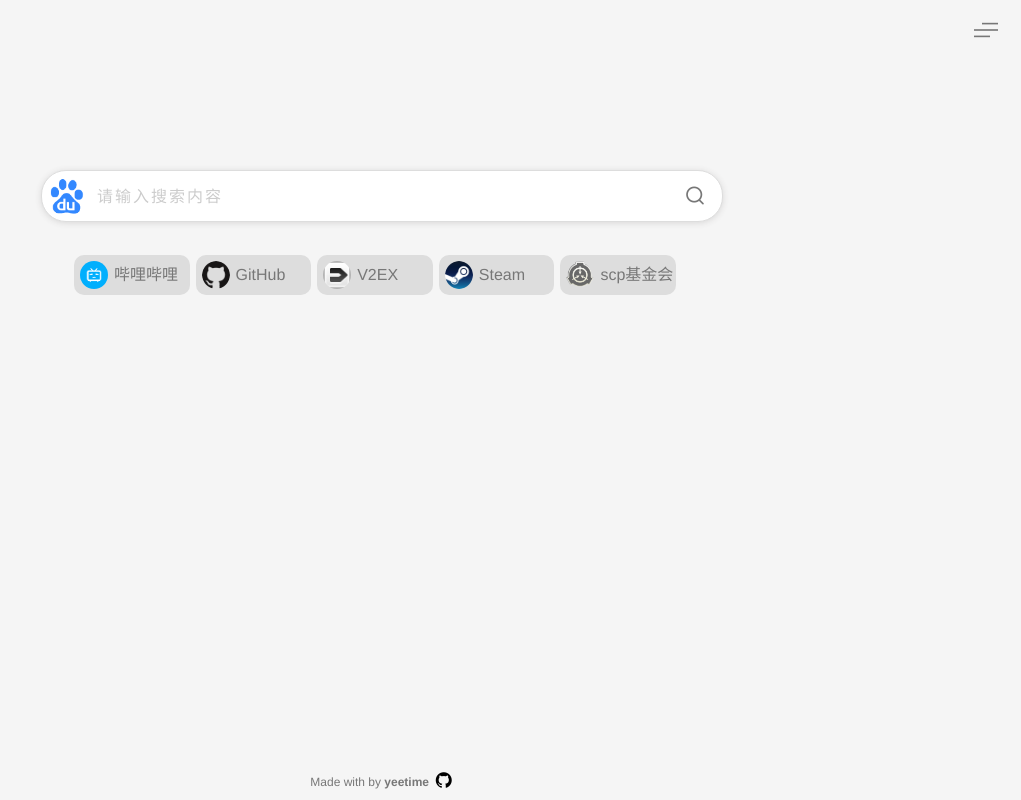
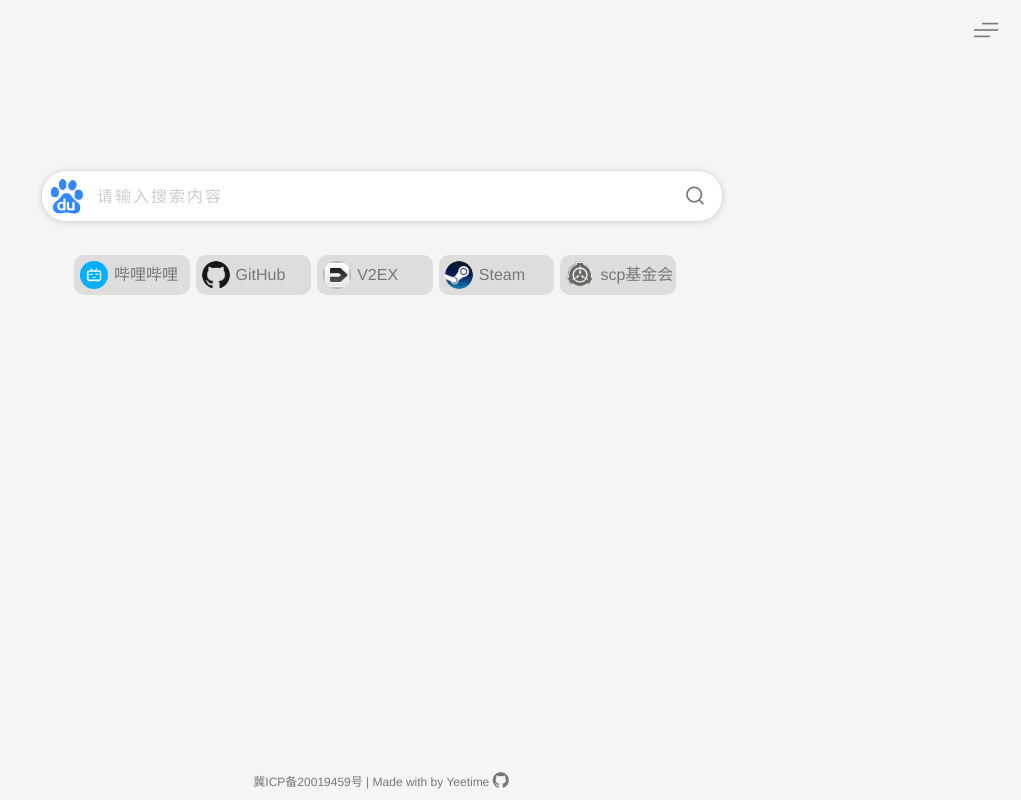
Before and after one commit to yeetime/sou2, a plain HTML site: page index.html in a window 1280 px wide. Shown: the whole page, without its empty margins (259-1280 px from the left). Drawn offline with Linux system fonts and the light colour scheme.

Commit message:
添加网站备案号

```diff
--- a/css/sou.css
+++ b/css/sou.css
@@ -69,7 +69,8 @@ li {
 
 a {
     text-decoration: none;
-    color: #000;
+    color: inherit;
+    font:inherit;
 }
 
 #content {
--- a/index.html
+++ b/index.html
@@ -508,8 +508,11 @@
 
     </div>
     <div class="foot">
-        Made with by <b>yeetime</b>&nbsp;
-        <a rel="nofollow" href="https://github.com/yeetime/sou2" target="_blank" style="font-size: 12px;">
+        <a href="http://beian.miit.gov.cn" target="_blank">冀ICP备20019459号</a>
+        |
+        Made with by
+        <a rel="nofollow" href="https://github.com/yeetime/sou2" target="_blank">
+            Yeetime
             <i class="iconfont icon-github"></i>
         </a>
     </div>
```
